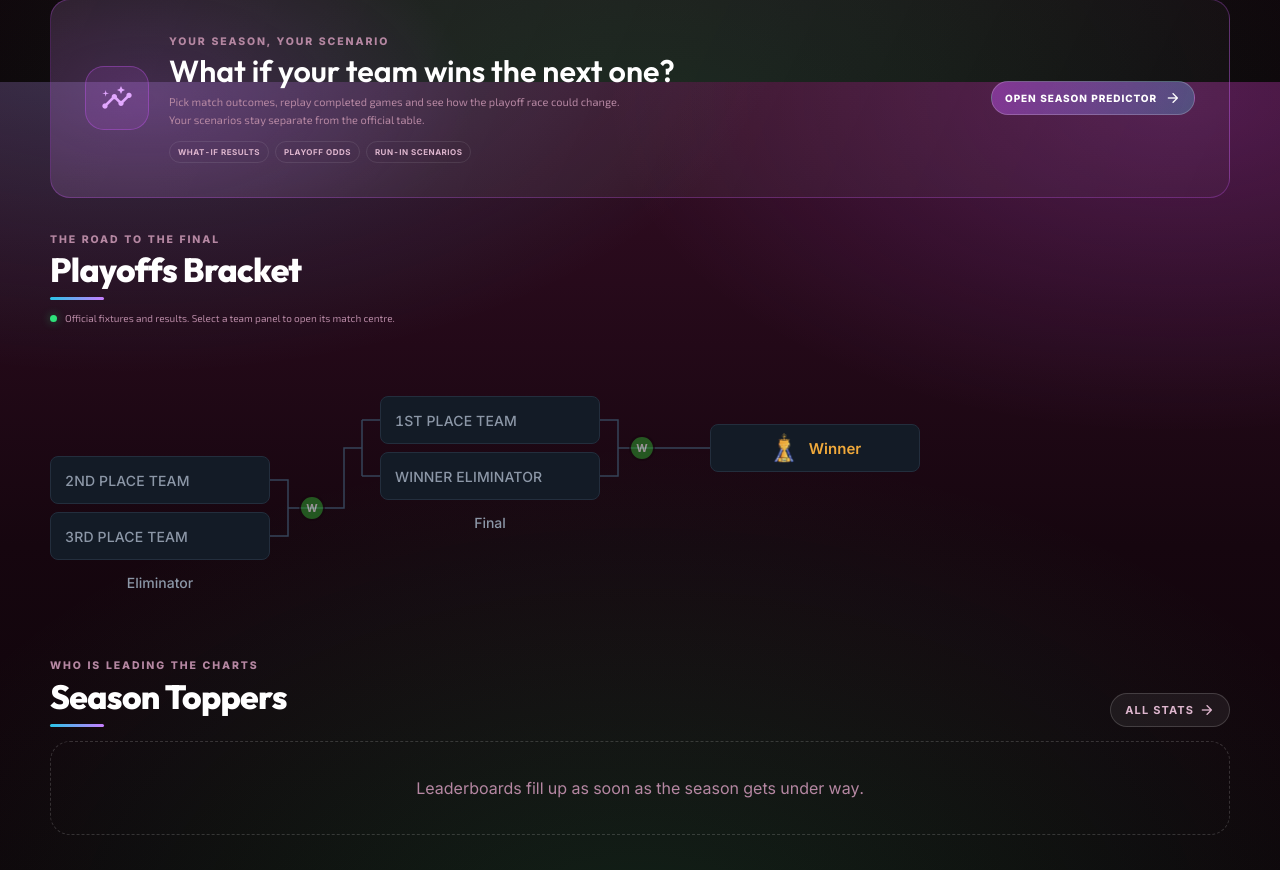
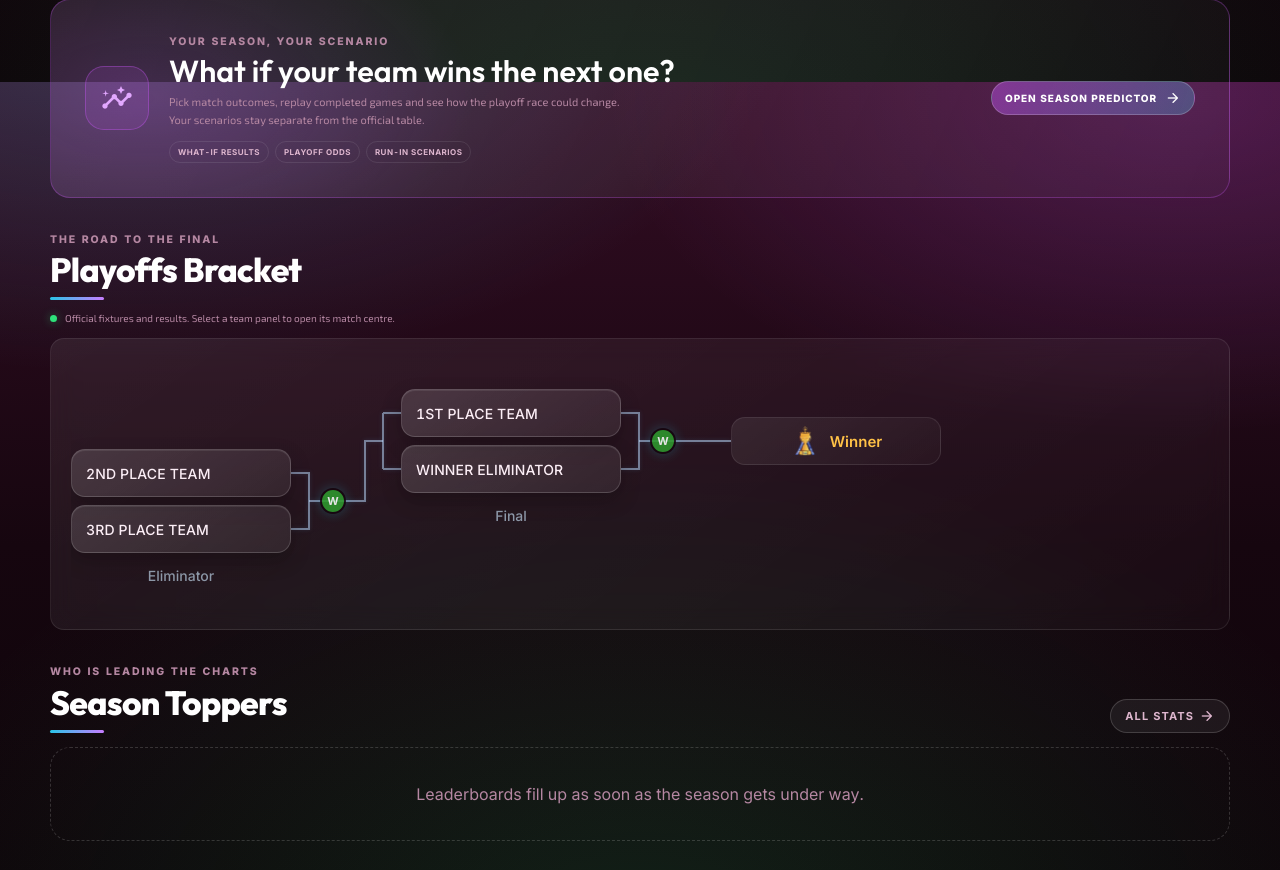
Before and after one commit to rakshith2000/TATA-WPL-2027, a Flask app: page / in a window 1280 px wide. Shown: the part 1518-2388 px from the top of the page. Run offline with Flask 3, Linux system fonts and the light colour scheme; data comes from the database, SQL or seed files in the repository; some libraries are stand-ins or nearby versions.

Commit message:
Enhance Playoffs Bracket with scroll hints and improved styling

```diff
--- a/WPL/static/css/playoffs-bracket.css
+++ b/WPL/static/css/playoffs-bracket.css
@@ -3,7 +3,7 @@
   --br-panel: #131b26;
   --br-panel-hover: #18222f;
   --br-line: #232e3d;
-  --br-line-strong: #364459;
+  --br-line-strong: rgba(190, 220, 255, .52);
   --br-text: #dde3ec;
   --br-text-dim: #8c97a7;
   --br-win: #2e9a2e;
@@ -21,10 +21,55 @@
   box-sizing: border-box;
 }
 
+.hm-playoffs .bracket-scroll-shell {
+  position: relative;
+  overflow: hidden;
+  padding: 20px;
+  border: 1px solid var(--hm-line);
+  border-radius: var(--hm-r-md);
+  background: linear-gradient(145deg, rgba(255,255,255,.075), rgba(255,255,255,.025));
+  -webkit-backdrop-filter: blur(12px);
+  backdrop-filter: blur(12px);
+}
+
+.hm-playoffs .bracket-scroll-shell::before,
+.hm-playoffs .bracket-scroll-shell::after {
+  position: absolute;
+  z-index: 3;
+  top: 1px;
+  bottom: 1px;
+  width: 24px;
+  content: '';
+  opacity: 0;
+  pointer-events: none;
+  transition: opacity .2s ease;
+}
+
+.hm-playoffs .bracket-scroll-shell::before {
+  left: 1px;
+  background: linear-gradient(90deg, var(--hm-bg-1), transparent);
+}
+
+.hm-playoffs .bracket-scroll-shell::after {
+  right: 1px;
+  background: linear-gradient(270deg, var(--hm-bg-1), transparent);
+}
+
+.hm-playoffs .bracket-scroll-shell.can-scroll-left::before,
+.hm-playoffs .bracket-scroll-shell.can-scroll-right::after {
+  opacity: .7;
+}
+
 .hm-playoffs .bracket-wrap {
   overflow-x: auto;
-  padding: 28px 0 8px;
-  scrollbar-color: var(--br-line-strong) transparent;
+  overflow-y: hidden;
+  padding: 0;
+  overscroll-behavior-x: contain;
+  scrollbar-width: none;
+}
+
+.hm-playoffs .bracket-wrap::-webkit-scrollbar {
+  display: none;
 }
 
 .hm-playoffs .bracket-sizer {
@@ -48,7 +93,8 @@
 .hm-playoffs .lines path {
   fill: none;
   stroke: var(--br-line-strong);
-  stroke-width: 1.5;
+  stroke-width: 2;
+  filter: drop-shadow(0 0 2px rgba(110, 190, 255, .28));
   transition: stroke 0.25s ease;
 }
 
@@ -80,10 +126,11 @@
   width: 220px;
   height: 48px;
   padding: 0 14px;
-  color: var(--br-text-dim);
-  background: var(--br-panel);
-  border: 1px solid var(--br-line);
-  border-radius: var(--br-radius);
+  color: var(--hm-ink);
+  background: linear-gradient(145deg, rgba(255,255,255,.14), rgba(255,255,255,.065));
+  border: 1px solid var(--hm-line-2);
+  border-radius: var(--hm-r-md);
+  box-shadow: 0 8px 20px rgba(0,0,0,.24), inset 0 1px 0 rgba(255,255,255,.08);
   font: inherit;
   font-size: 14px;
   font-weight: 500;
@@ -163,10 +211,11 @@
   margin: -13px 0 0 -13px;
   color: #fff;
   border-radius: 50%;
-  border: 2px solid var(--br-bg);
+  border: 2px solid var(--hm-bg-1);
   font-size: 11px;
   font-weight: 700;
-  opacity: 0.55;
+  opacity: 0.88;
+  box-shadow: 0 0 12px rgba(41,197,232,.28);
   transition: opacity 0.25s ease, transform 0.25s ease;
 }
 
@@ -183,18 +232,18 @@
   width: 210px;
   min-height: 48px;
   padding: 8px 14px;
-  color: var(--br-gold);
-  background: var(--br-panel);
-  border: 1px solid var(--br-line);
-  border-radius: var(--br-radius);
+  color: var(--hm-gold);
+  background: linear-gradient(145deg, rgba(255,255,255,.075), rgba(255,255,255,.025));
+  border: 1px solid var(--hm-line);
+  border-radius: var(--hm-r-md);
   font-size: 15px;
   font-weight: 600;
   transition: border-color 0.25s ease, background 0.25s ease;
 }
 
 .hm-playoffs .champion.decided {
-  border-color: var(--br-gold);
-  background: rgba(240, 169, 59, 0.1);
+  border-color: rgba(255,194,71,.52);
+  background: linear-gradient(100deg, rgba(255,194,71,.16), rgba(255,255,255,.025) 72%);
 }
 
 .hm-playoffs .champion .trophy {
--- a/WPL/static/js/playoffs-bracket.js
+++ b/WPL/static/js/playoffs-bracket.js
@@ -26,6 +26,13 @@
   const sizer = document.getElementById('playoffBracketSizer');
   const stage = document.getElementById('playoffBracketStage');
   if (!wrap || !sizer || !stage) return;
+  const scrollShell = wrap.parentElement;
+
+  const updateScrollHints = () => {
+    const maxScroll = wrap.scrollWidth - wrap.clientWidth;
+    scrollShell.classList.toggle('can-scroll-left', wrap.scrollLeft > 4);
+    scrollShell.classList.toggle('can-scroll-right', maxScroll - wrap.scrollLeft > 4);
+  };
 
   stage.style.width = `${STAGE_W}px`;
   stage.style.height = `${STAGE_H}px`;
@@ -58,8 +65,7 @@
   const slotCenterY = (matchId, index) =>
     matches[matchId].y + index * (SLOT_H + SLOT_GAP) + SLOT_H / 2;
 
-  Object.keys(matches).forEach((id) => {
-    const match = matches[id];
+  Object.entries(matches).filter(([id]) => id !== 'eliminator').forEach(([id, match]) => {
     const x = match.x - BAR_GAP;
     const y0 = slotCenterY(id, 0);
     const y1 = slotCenterY(id, 1);
@@ -117,8 +123,11 @@
     stage.style.transform = `scale(${scale})`;
     sizer.style.width = `${STAGE_W * scale}px`;
     sizer.style.height = `${STAGE_H * scale}px`;
+    updateScrollHints();
   };
 
+  wrap.addEventListener('scroll', updateScrollHints, { passive: true });
   window.addEventListener('resize', fit);
+  window.addEventListener('load', updateScrollHints);
   fit();
 })();
--- a/WPL/templates/index.html
+++ b/WPL/templates/index.html
@@ -559,6 +559,7 @@
             Official fixtures and results. Select a team panel to open its match centre.
         </p>
 
+        <div class="bracket-scroll-shell">
             <div class="bracket-wrap" id="playoffBracketWrap">
                 <div class="bracket-sizer" id="playoffBracketSizer">
                     <div class="bracket-stage" id="playoffBracketStage">
@@ -579,6 +580,7 @@
                         <div class="champion{{ ' decided' if final and final.Win_T in [final.Team_A, final.Team_B] }}">
                             <img class="trophy" src="{{ url_for('static', filename='images/trophy.png') }}" alt="">
                             <span class="champion-name">{{ teams.get(final.Win_T, 'Winner') if final and final.Win_T in [final.Team_A, final.Team_B] else 'Winner' }}</span>
+                        </div>
                     </div>
                 </div>
             </div>
```
Also changed, not shown: other parts of WPL/static/css/playoffs-bracket.css (+13 -12 lines). Lines whose indentation alone changed are shown as unchanged.
